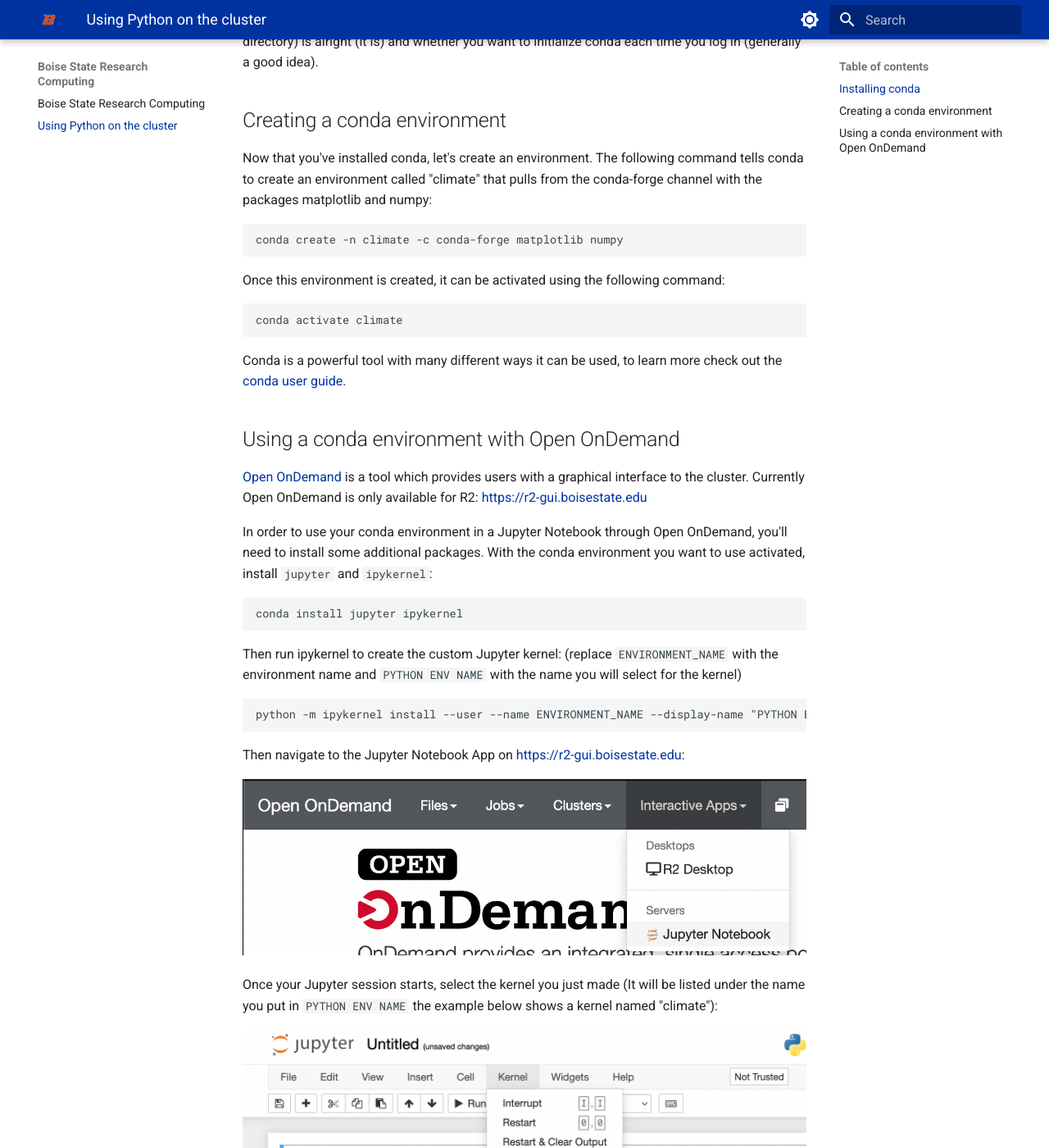
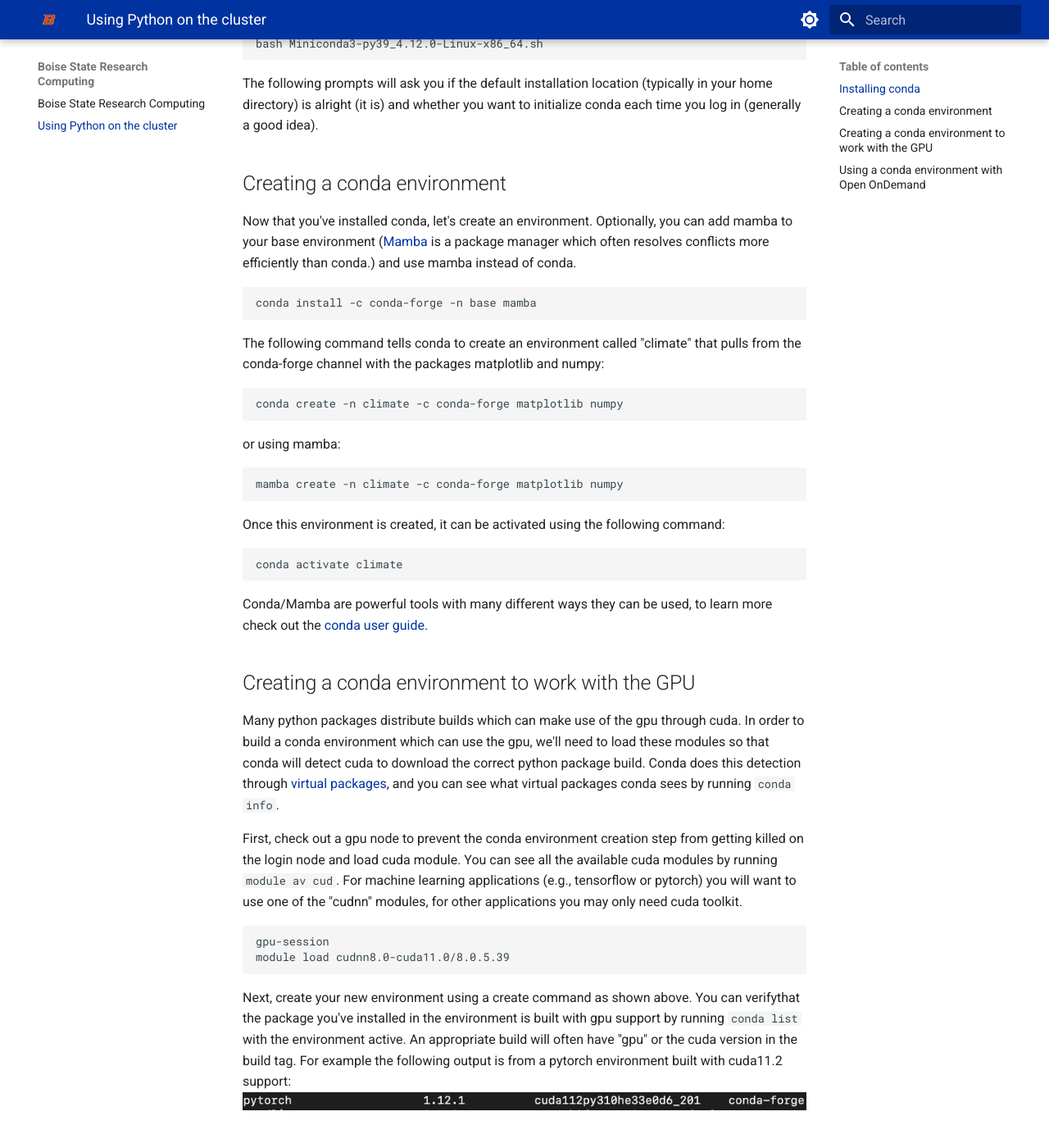
Before and after one commit to bsurc/docs, an MkDocs documentation site: the page built from docs/conda.md, in a window 1280 px wide and 1400 px high, scrolled down 1217 px. Shown: the whole window at 82% size. Built offline with MkDocs 1.6.1 and Material for MkDocs 9.7.7, drawn with Linux system fonts in a browser that asks for light colours; some of the changed text lies outside the part shown.

Commit message:
Add gpu explanation

````diff
--- a/docs/conda.md
+++ b/docs/conda.md
@@ -3,6 +3,8 @@
 When using Python, you may find you need to use various libraries (e.g., numpy for numerical analysis or matplotlib for plotting).
 Installing and managing these different libraries and their dependencies can be problematic, especially when you run into conflicts.
 Conda is a package manager that helps you create and naviagate "environments" to help automatically handle these conflicts.
+Conda environments can help you keep the python package versions needed for your different projects separate, which helps resolve dependency conflicts.
+It is good practice to *not* install packages in your base environment but instead to create separate environments.
 To learn more, we recommend this [introduction to conda](https://docs.conda.io/projects/conda/en/latest/user-guide/getting-started.html) or this [conda tutorial](https://carpentries-incubator.github.io/introduction-to-conda-for-data-scientists/).
 
 ## Installing conda
@@ -12,7 +14,7 @@ To install Miniconda, select one of the download links on that page (for R2 and
 
 ![copy link screenshot](images/copylink.png)
 
-Then paste that link into the terminal to download the installer script: (replace `PASTE_LINK_HERE` with the link you copied)
+Then in an ssh terminal session paste that link after `wget` to download the installer script: (replace `PASTE_LINK_HERE` with the link you copied)
 ```bash
 wget PASTE_LINK_HERE
 ```
@@ -33,9 +35,18 @@ The following prompts will ask you if the default installation location (typical
 ## Creating a conda environment
 
 Now that you've installed conda, let's create an environment.
+Optionally, you can add mamba to your base environment ([Mamba](https://mamba.readthedocs.io/en/latest/) is a package manager which often resolves conflicts more efficiently than conda.) and use mamba instead of conda.
+```bash
+conda install -c conda-forge -n base mamba
+```
+
 The following command tells conda to create an environment called "climate" that pulls from the conda-forge channel with the packages matplotlib and numpy:
 ```bash
 conda create -n climate -c conda-forge matplotlib numpy
+```
+or using mamba:
+```bash
+mamba create -n climate -c conda-forge matplotlib numpy
 ```
 
 Once this environment is created, it can be activated using the following command:
@@ -43,7 +54,24 @@ Once this environment is created, it can be activated using the following comman
 conda activate climate
 ```
 
-Conda is a powerful tool with many different ways it can be used, to learn more check out the [conda user guide](https://docs.conda.io/projects/conda/en/latest/user-guide/index.html).
+Conda/Mamba are powerful tools with many different ways they can be used, to learn more check out the [conda user guide](https://docs.conda.io/projects/conda/en/latest/user-guide/index.html).
+
+## Creating a conda environment to work with the GPU
+
+Many python packages distribute builds which can make use of the gpu through cuda.
+In order to build a conda environment which can use the gpu, we'll need to load these modules so that conda will detect cuda to download the correct python package build.
+Conda does this detection through [virtual packages](https://docs.conda.io/projects/conda/en/latest/user-guide/tasks/manage-virtual.html), and you can see what virtual packages conda sees by running `conda info`.
+
+First, check out a gpu node to prevent the conda environment creation step from getting killed on the login node and load cuda module.
+You can see all the available cuda modules by running `module av cud`.
+For machine learning applications (e.g., tensorflow or pytorch) you will want to use one of the "cudnn" modules, for other applications you may only need cuda toolkit.
+```bash
+gpu-session
+module load cudnn8.0-cuda11.0/8.0.5.39
+```
+
+Next, create your new environment using a create command as shown above. You can verifythat the package you've installed in the environment is built with gpu support by running `conda list` with the environment active. An appropriate build will often have "gpu" or the cuda version in the build tag. For example the following output is from a pytorch environment built with cuda11.2 support:
+![pytorch cuda](images/pytorch-cuda.png)
 
 ## Using a conda environment with Open OnDemand
 
````
Also changed, not shown: docs/images/pytorch-cuda.png (added).
